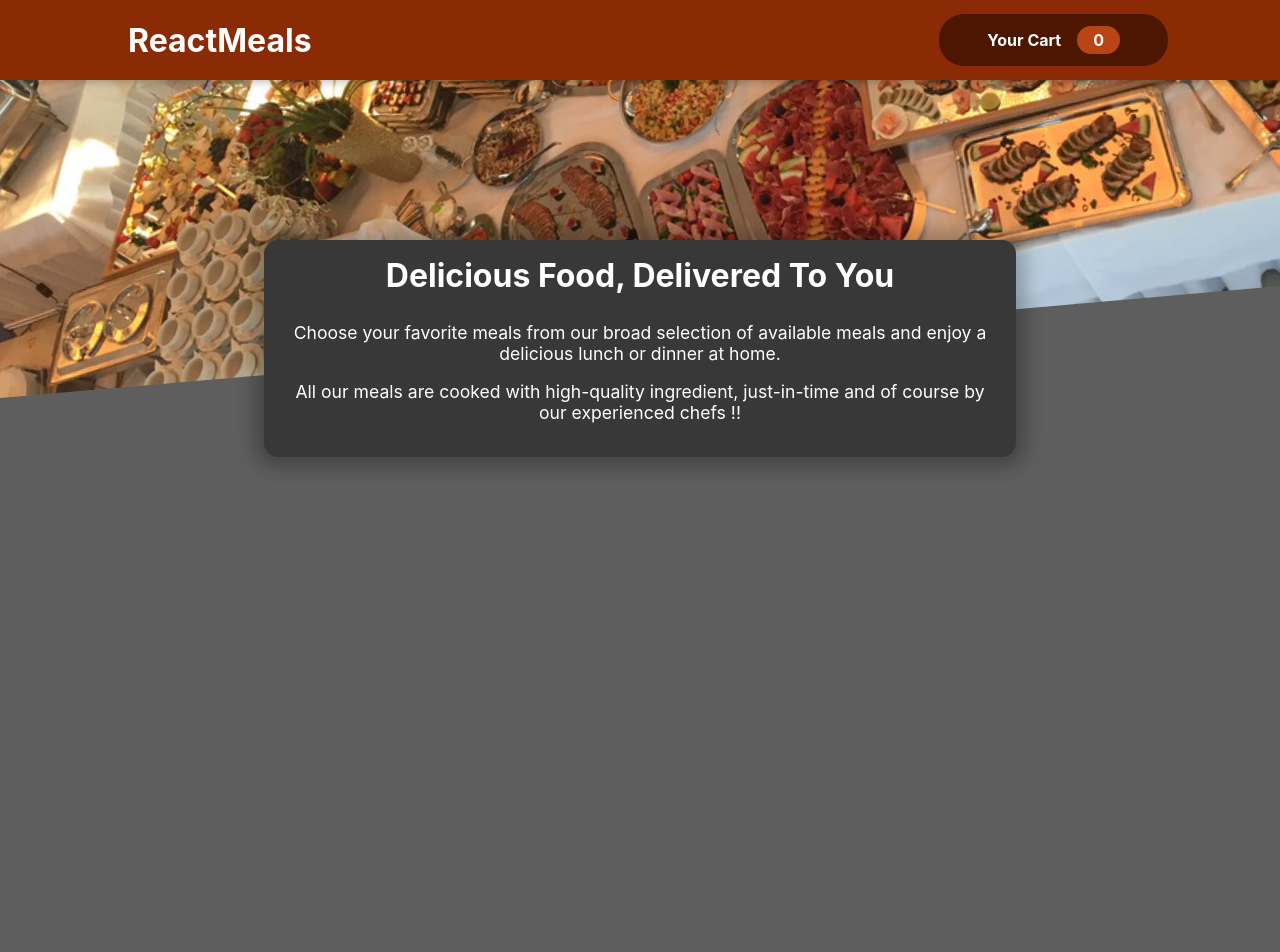
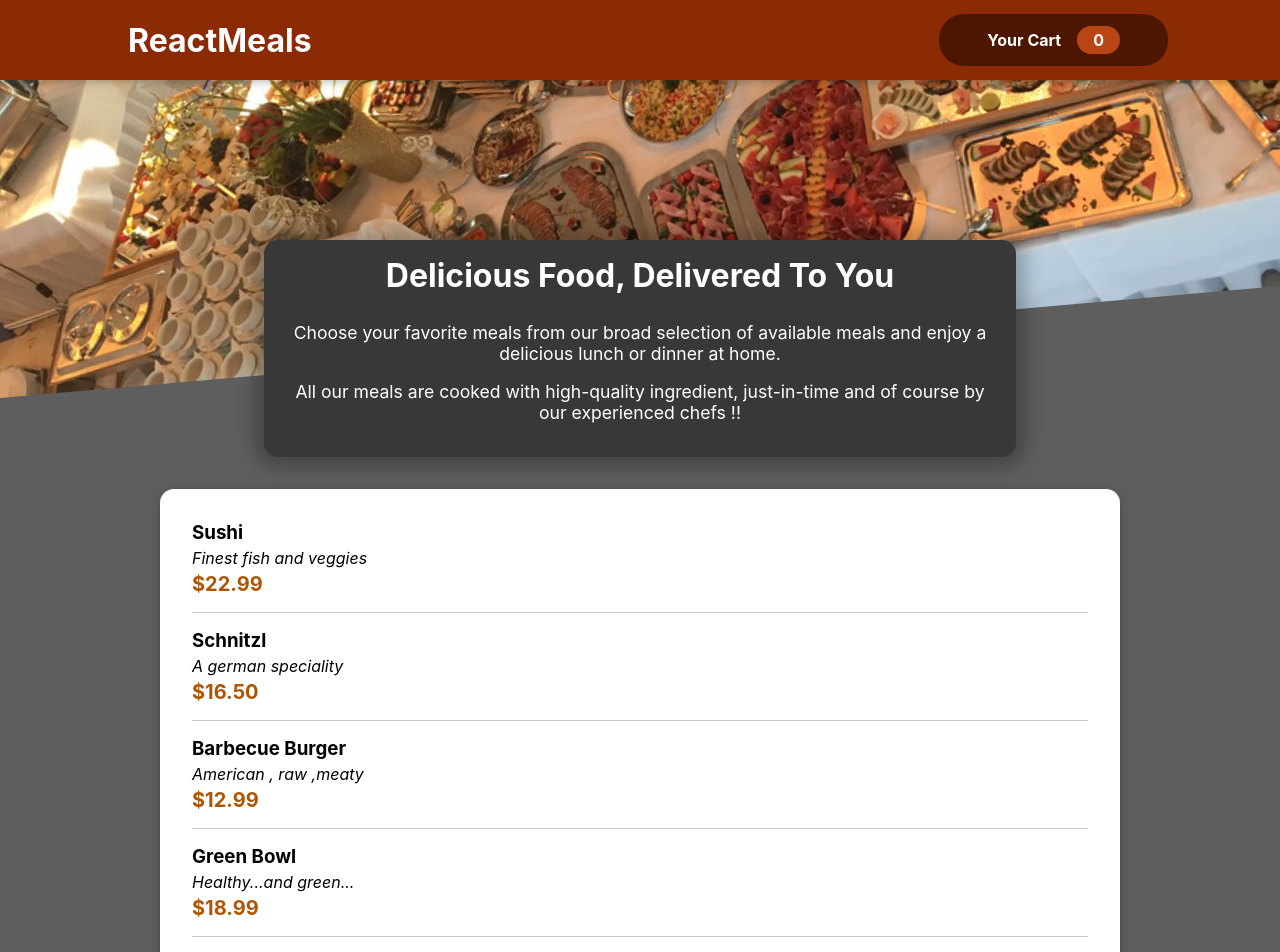
Before and after one commit to Prabhat944/restaurant-website, a React (Create React App) app: page / in a window 1280 px wide. Shown: the top 952 px of the page. Before the commit the page ends 800 px from the top, so only its background shows below. Built offline with nearby package versions, Linux system fonts and the light colour scheme.

Commit message:
Making the item visible

```diff
--- a/src/App.js
+++ b/src/App.js
@@ -2,13 +2,16 @@
 import { Fragment } from 'react';
 import './App.css';
 import Header from './components/Layout/Header';
-import Summary from './components/Meals/Summary';
+import Meals from './components/Meals/Meals';
+
 
 function App() {
   return (
     <Fragment>
       <Header />
-      <Summary />
+      <main>
+      <Meals />
+      </main>
     </Fragment>
   );
 }
--- a/src/components/Meals/AvailableMeals.js
+++ b/src/components/Meals/AvailableMeals.js
@@ -0,0 +1,51 @@
+import Card from '../UI/Card';
+import styles from './AvailableMeals.module.css';
+import MealItem from './MealItem/MealItem';
+
+const DummyMeals=[
+    {
+        id:'m1',
+        name:'Sushi',
+        description:'Finest fish and veggies',
+        price:22.99,
+    },
+    {
+        id:'m2',
+        name:'Schnitzl',
+        description:'A german speciality',
+        price:16.5,
+    },
+    {
+        id:'m3',
+        name:'Barbecue Burger',
+        description:'American , raw ,meaty',
+        price:12.99
+    },
+    {
+        id:'m4',
+        name:'Green Bowl',
+        description:'Healthy...and green...',
+        price:18.99
+    }
+];
+
+const AvailableMeals=()=>{
+const mealsList=DummyMeals.map(meals=><MealItem
+    key={meals.id}
+    name={meals.name}
+    description={meals.description}
+    price={meals.price}
+     />);
+
+return (
+    <section className={styles.meals}>
+        <Card>
+        <ul>
+            {mealsList}
+        </ul>
+        </Card>
+    </section>
+)
+};
+
+export default AvailableMeals;
--- /dev/null
+++ b/src/components/Meals/AvailableMeals.module.css
@@ -0,0 +1,24 @@
+.meals {
+    max-width: 60rem;
+    width: 90%;
+    margin: 2rem auto;
+    animation: meals-appear 1s ease-out forwards;
+  }
+
+  .meals ul {
+    list-style: none;
+    margin: 0;
+    padding: 0;
+  }
+
+  @keyframes meals-appear {
+    from {
+      opacity: 0;
+      transform: translateY(3rem);
+    }
+
+    to {
+      opacity: 1;
+      transform: translateY(0);
+    }
+  }
--- /dev/null
+++ b/src/components/Meals/MealItem/MealItem.js
@@ -0,0 +1,18 @@
+import styles from './MealItem.module.css';
+
+const MealItem=props=>{
+    const price=`$${props.price.toFixed(2)}`;
+    return (<li className={styles.meal}>
+        <div>
+        <h3>{props.name}</h3>
+        <div className={styles.description}>{props.description}</div>
+        <div className={styles.price}>{price}</div>
+        </div>
+        <div>
+
+        </div>
+    </li>);
+};
+
+
+export default MealItem;
--- /dev/null
+++ b/src/components/Meals/MealItem/MealItem.module.css
@@ -0,0 +1,22 @@
+.meal {
+    display: flex;
+    justify-content: space-between;
+    margin: 1rem;
+    padding-bottom: 1rem;
+    border-bottom: 1px solid #ccc;
+  }
+
+  .meal h3 {
+    margin: 0 0 0.25rem 0;
+  }
+
+  .description {
+    font-style: italic;
+  }
+
+  .price {
+    margin-top: 0.25rem;
+    font-weight: bold;
+    color: #ad5502;
+    font-size: 1.25rem;
+  }
--- a/src/components/Meals/Meals.js
+++ b/src/components/Meals/Meals.js
@@ -0,0 +1,13 @@
+import React,{Fragment} from 'react';
+import Summary from './Summary';
+import AvailableMeals from './AvailableMeals';
+const Meals=()=>{
+    return(
+        <Fragment>
+            <Summary />
+            <AvailableMeals />
+        </Fragment>
+    );
+};
+
+export default Meals;
--- /dev/null
+++ b/src/components/UI/Card.js
@@ -0,0 +1,12 @@
+import React from "react";
+import styles from './Card.module.css';
+
+const Card=(props)=>{
+
+    return(<div className={`${styles.card} ${props.className}`}>
+        {props.children}
+    </div>);
+};
+
+
+export default Card;
--- /dev/null
+++ b/src/components/UI/Card.module.css
@@ -0,0 +1,6 @@
+.card {
+    padding: 1rem;
+    box-shadow: 0 2px 8px rgba(0, 0, 0, 0.25);
+    border-radius: 14px;
+    background-color: white;
+  }
```
